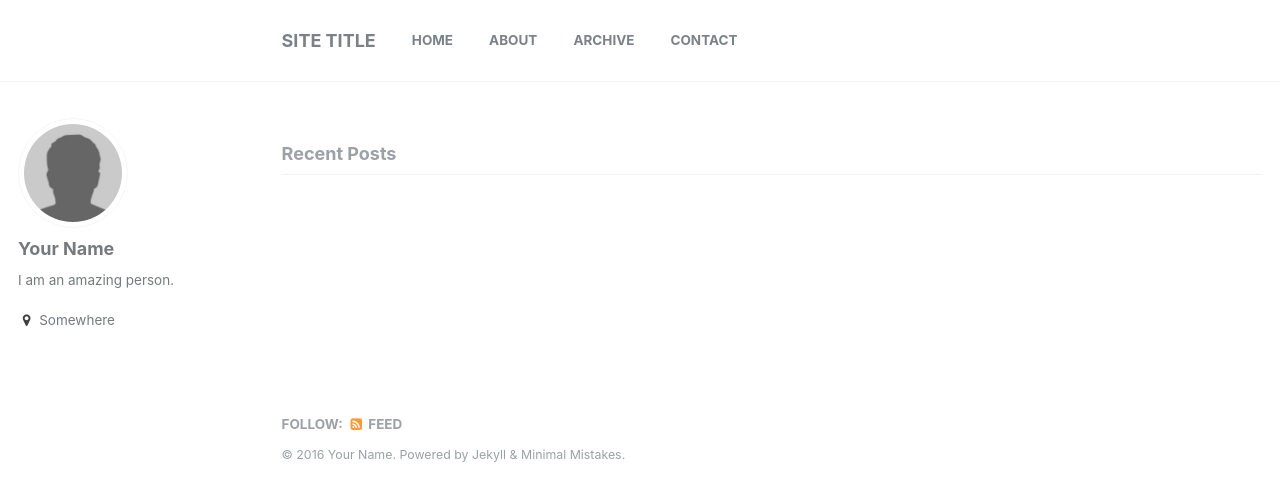
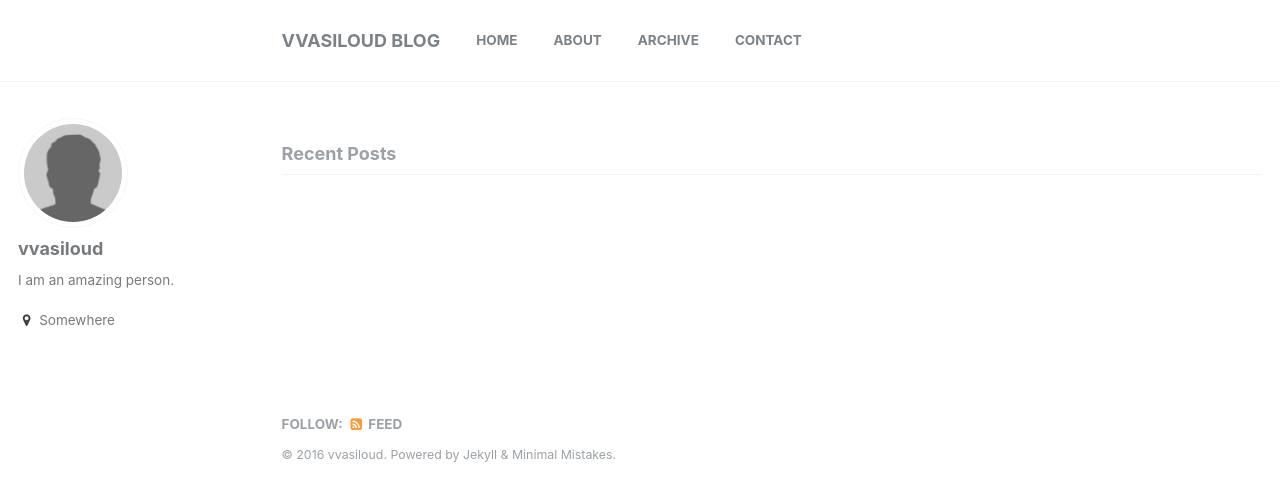
Before and after one commit to vvasiloud/vvasiloud.github.io, a Jekyll site: the page built from index.html, in a window 1280 px wide. Shown: the top 501 px of the page. Built offline with Jekyll 4.4.1, drawn with Linux system fonts in a browser that asks for light colours; the list of posts is cut into pages by our own code.

Commit message:
Config changes

```diff
--- a/_config.yml
+++ b/_config.yml
@@ -7,10 +7,10 @@
 
 # Site Settings
 locale                   : "en-US"
-title                    : "Site Title"
+title                    : "Vvasiloud Blog"
 title_separator          : "-"
-name                     : "Your Name"
-description              : "An amazing website."
+name                     : "vvasiloud"
+description              : "Yet an other blog"
 url                      : # the base hostname & protocol for your site e.g. "https://mmistakes.github.io"
 baseurl                  : # the subpath of your site, e.g. "/blog"
 gh_repo                  :
@@ -61,7 +61,7 @@ google_ad_slot           :
 
 # Site Author
 author:
-  name             : "Your Name"
+  name             : "vvasiloud"
   avatar           : "bio-photo.jpg"
   bio              : "I am an amazing person."
   location         : "Somewhere"
```
